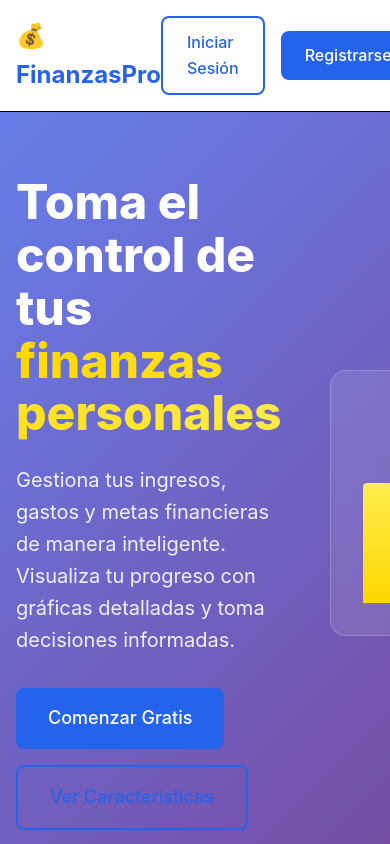
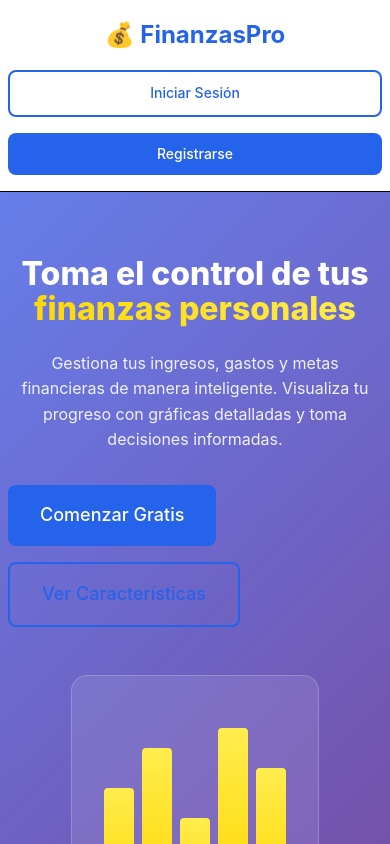
Before and after one commit to VieritaUwU/finanzas-pro, a Next.js app: page / in a window 390 px wide. Shown: the top 844 px of the page. Built offline with nearby package versions, Linux system fonts and the light colour scheme.

Commit message:
feat(styles): add responsive design and animations for mobile view
- Implement responsive styles for container, buttons, and layout components
- Add growUp animation keyframes
- Update button classes in page.tsx to include theme styles

```diff
--- a/src/app/global.scss
+++ b/src/app/global.scss
@@ -87,3 +87,15 @@ a {
     font-size: 1.125rem;
   }
 }
+
+// Responsive
+@media (max-width: 768px) {
+  .container {
+    padding: 0 0.5rem;
+  }
+
+  .btn {
+    padding: 0.625rem 1.25rem;
+    font-size: 0.875rem;
+  }
+}
--- a/src/app/landing.module.scss
+++ b/src/app/landing.module.scss
@@ -238,4 +238,57 @@
             }
         }
     }
+
+    // Animations
+    @keyframes growUp {
+        from {
+            height: 0;
+        }
+
+        to {
+            height: inherit;
+        }
+    }
+
+    // Responsive
+    @media (max-width: 768px) {
+        .header .nav {
+            flex-direction: column;
+            gap: 1rem;
+
+            .navLinks {
+                flex-direction: column;
+                width: 100%;
+
+                .btn {
+                    width: 100%;
+                    justify-content: center;
+                }
+            }
+        }
+
+        .hero {
+            .container {
+                grid-template-columns: 1fr;
+                text-align: center;
+            }
+
+            .heroTitle {
+                font-size: 2rem !important;
+            }
+
+            .heroDescription {
+                font-size: 1rem !important;
+            }
+        }
+
+        .footerContent {
+            grid-template-columns: 1fr !important;
+            text-align: center;
+        }
+
+        .footerLinks {
+            justify-content: center;
+        }
+    }
 }
--- a/src/app/page.tsx
+++ b/src/app/page.tsx
@@ -12,10 +12,10 @@ export default function Home() {
               <h2>💰 FinanzasPro</h2>
             </div>
             <div className={theme.navLinks}>
-              <Link href="/login" className={`btn btn-outline`}>
+              <Link href="/login" className={`btn btn-outline ${theme.btn}`}>
                 Iniciar Sesión
               </Link>
-              <Link href="/register" className={`btn btn-primary`}>
+              <Link href="/register" className={`btn btn-primary ${theme.btn}`}>
                 Registrarse
               </Link>
             </div>
```
